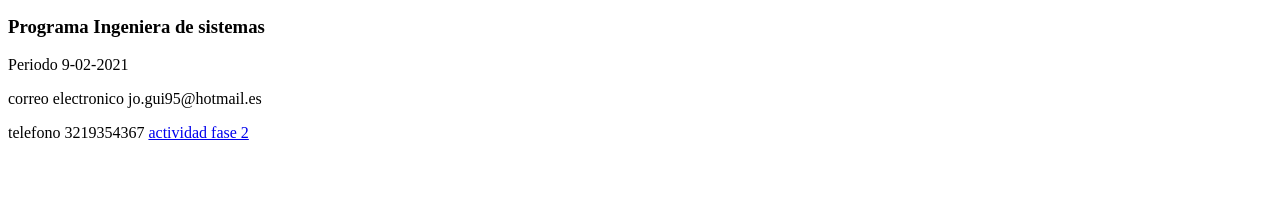
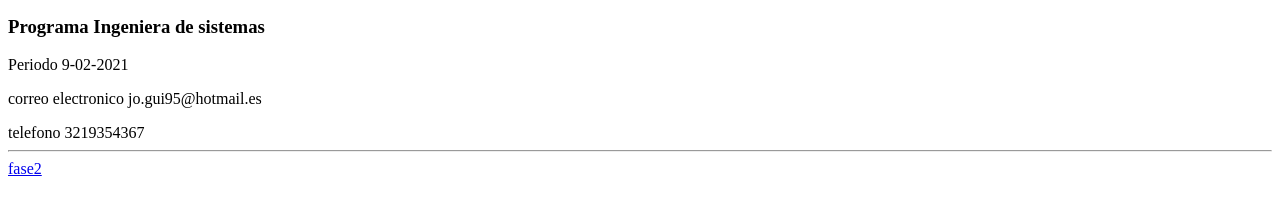
Before and after one commit to Sebastianguio/DSW-Sebastianguio, a plain HTML site: page index.html in a window 1280 px wide. Shown: the part 105-320 px from the top of the page. Drawn offline with Linux system fonts and the light colour scheme.

Commit message:
actualizacion
actividad  fase 2

```diff
--- a/index.html
+++ b/index.html
@@ -19,6 +19,7 @@
         </p> telefono
         3219354367
     </h3>
-    <a href="fase 2/design.html">actividad fase 2</a>
+    <hr>
+    <a href="fase2/design.html">fase2</a>
 </body>
 </html>
```
Also changed, not shown: fase2/design.html (renamed from Fase 2/design.html, +1 -1 lines), fase2/mocus/diseño.PNG (renamed from Fase 2/Nueva carpeta/Diseño de paginas web.PNG).
